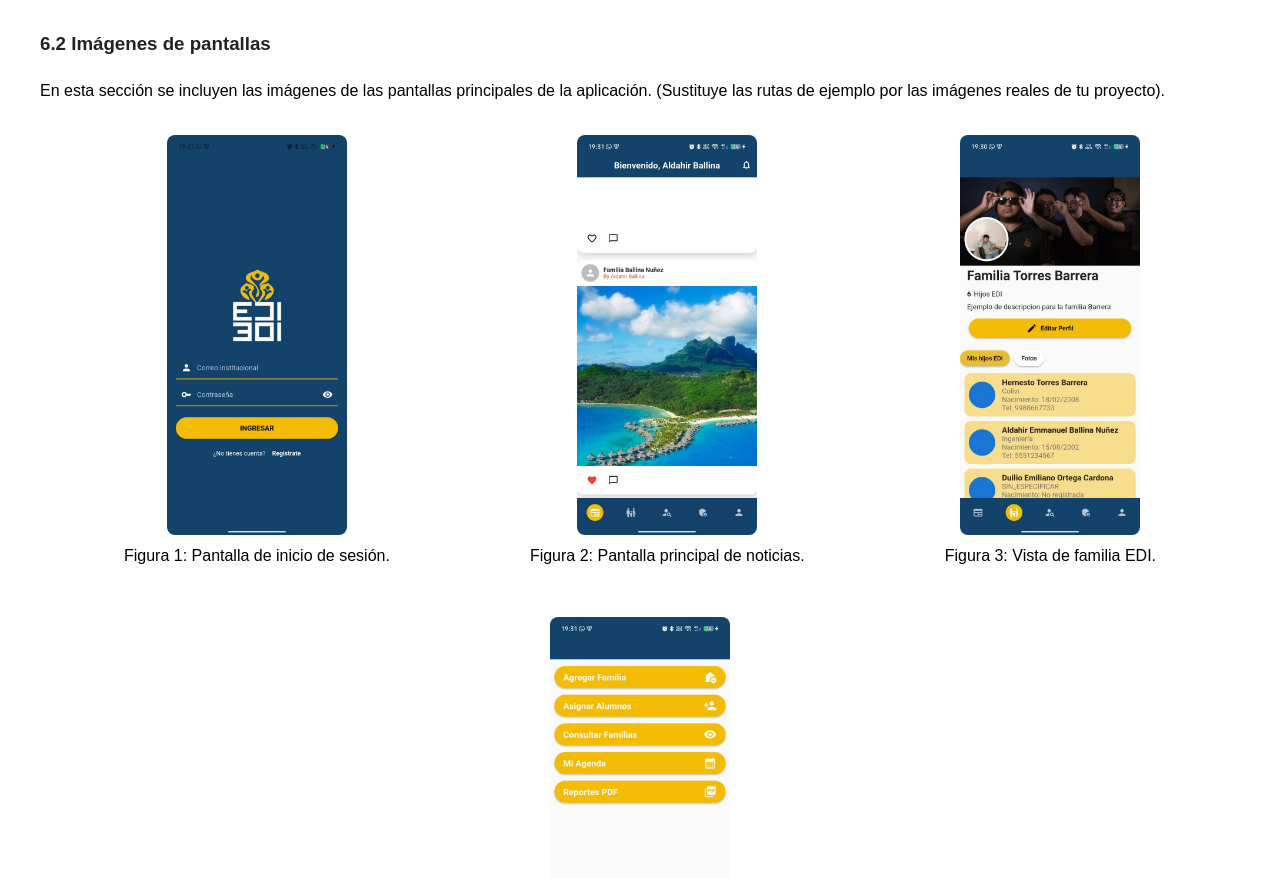
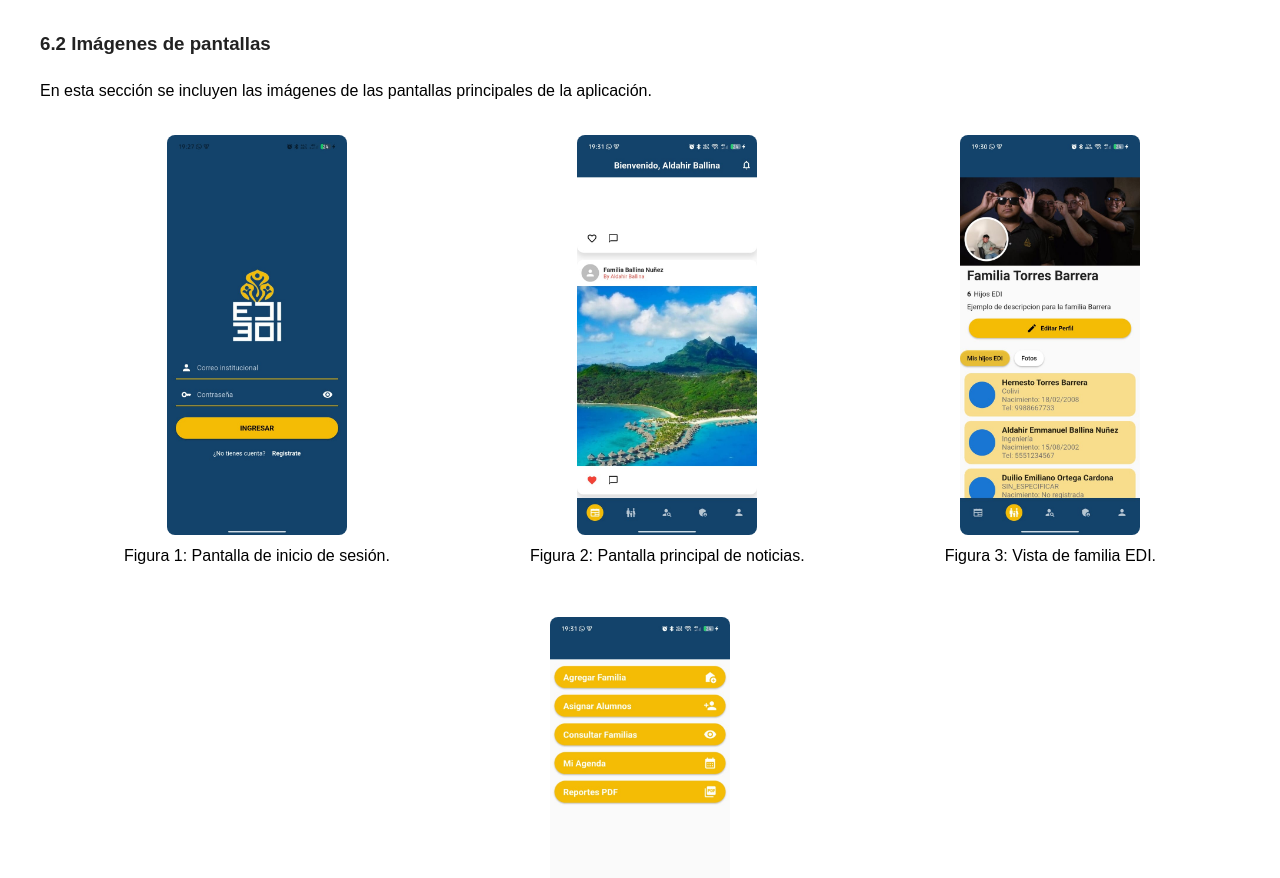
Before and after one commit to emmanuel3103/Dise-o-Detallado-del-Software, a plain HTML site: page index.html in a window 1280 px wide. Shown: the part 5807-6685 px from the top of the page. Drawn offline with Linux system fonts and the light colour scheme.

```diff
--- a/index.html
+++ b/index.html
@@ -485,7 +485,6 @@
     <h3>6.2 Imágenes de pantallas</h3>
     <p>
       En esta sección se incluyen las imágenes de las pantallas principales de la aplicación.
-      (Sustituye las rutas de ejemplo por las imágenes reales de tu proyecto).
     </p>
 
     <div class="imagenes-fila">
```
